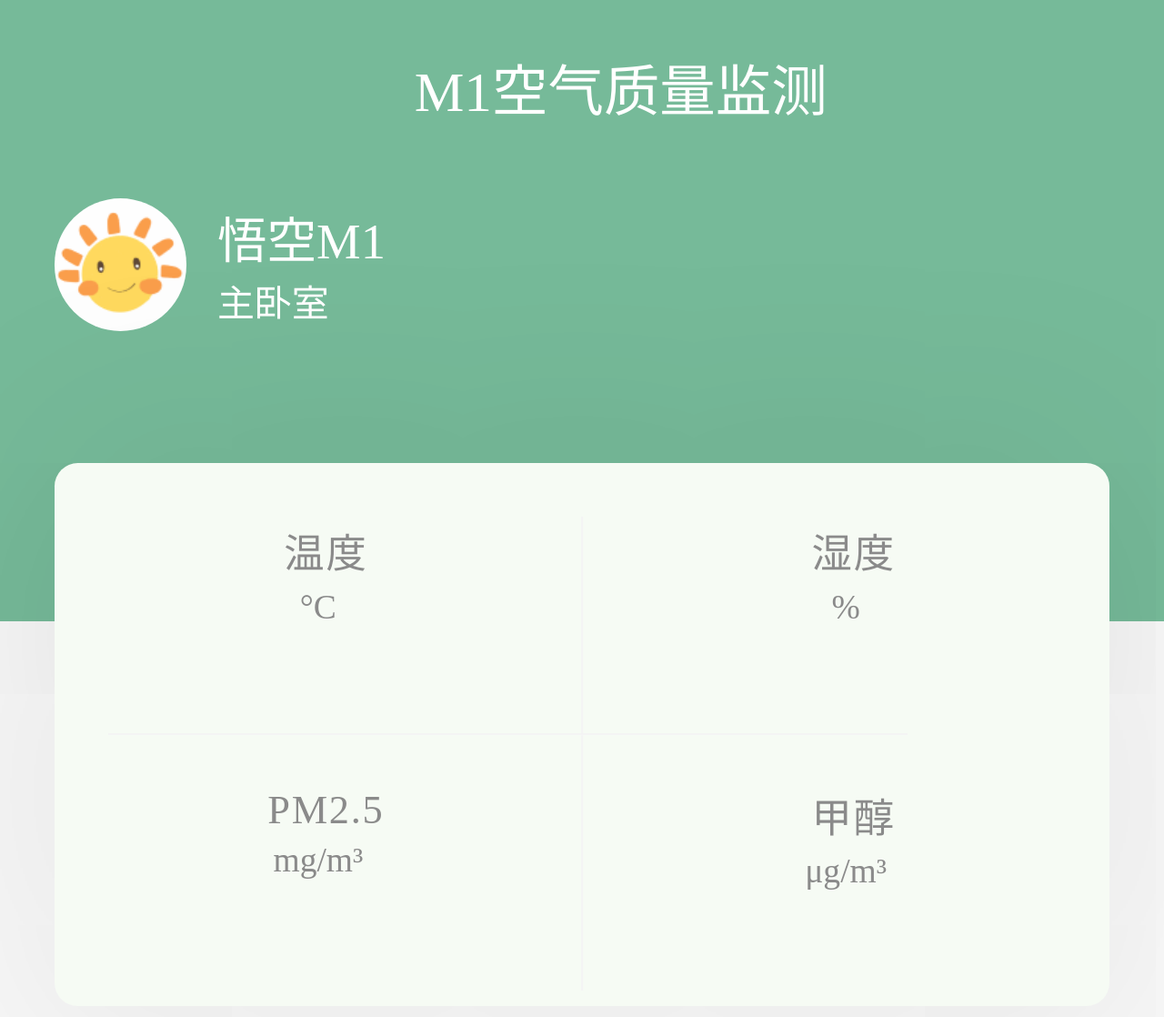
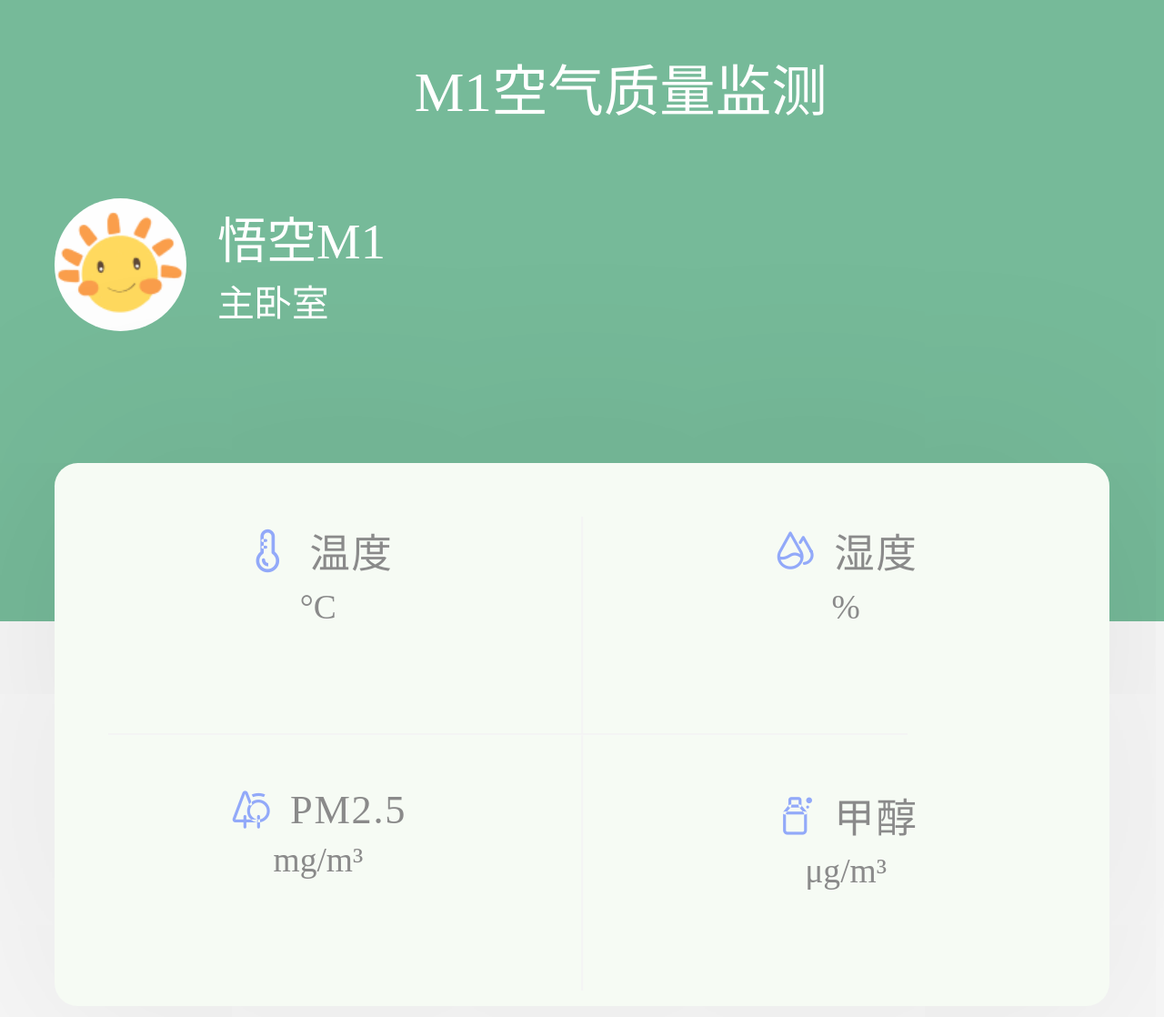
Before and after one commit to fenggenet/PhicommM1_Server, a Flask app: template templates/index.html in a window 1280 px wide. Shown: the top 1118 px of the page at 91% size. Run offline with Flask 2, Linux system fonts and the light colour scheme; the template is opened without the code that fills it, so the values that code supplies are empty; parts of the project's set-up code (start-up, migrations or seed data) failed here and were passed over; some libraries are stand-ins or nearby versions.

Commit message:
Update index.html

```diff
--- a/templates/index.html
+++ b/templates/index.html
@@ -34,20 +34,20 @@
             <div class="info-panel">
                 <ul>
                     <li>
-                        <p><i></i>温度</p>
+                        <p><i class="iconfont icon-wendu"></i>温度</p>
                         <span id="info_temperature">{{ info_temperature }}</span><a>°C</a>
 
                     </li>
                     <li>
-                        <p><i></i>湿度</p>
+                        <p><i class="iconfont icon-youzhi"></i>湿度</p>
                         <span id="info_humidity">{{ info_humidity }}</span><a>%</a>
                     </li>
                     <li>
-                        <p><i></i>PM2.5</p>
+                        <p><i class="iconfont icon-jiaquan"></i>PM2.5</p>
                         <span id="info_pm25">{{ info_pm25 }}</span><a>mg/m³</a>
                     </li>
                     <li>
-                        <p><i></i>甲醇</p>
+                        <p><i class="iconfont icon-jiachun"></i>甲醇</p>
                         <span id="info_hcho">{{ info_hcho }}</span><a>μg/m³</a>
                     </li>
                 </ul>
```
